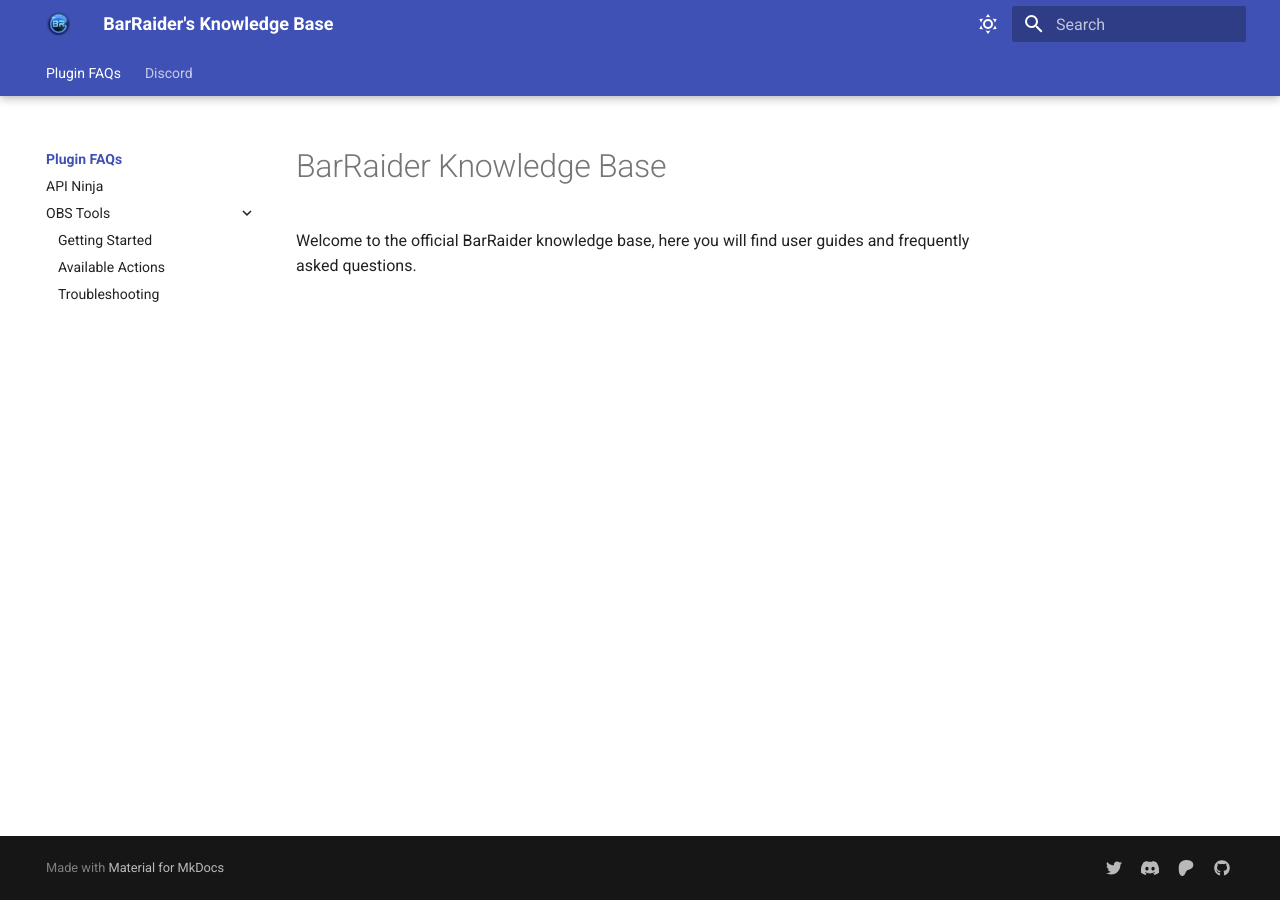
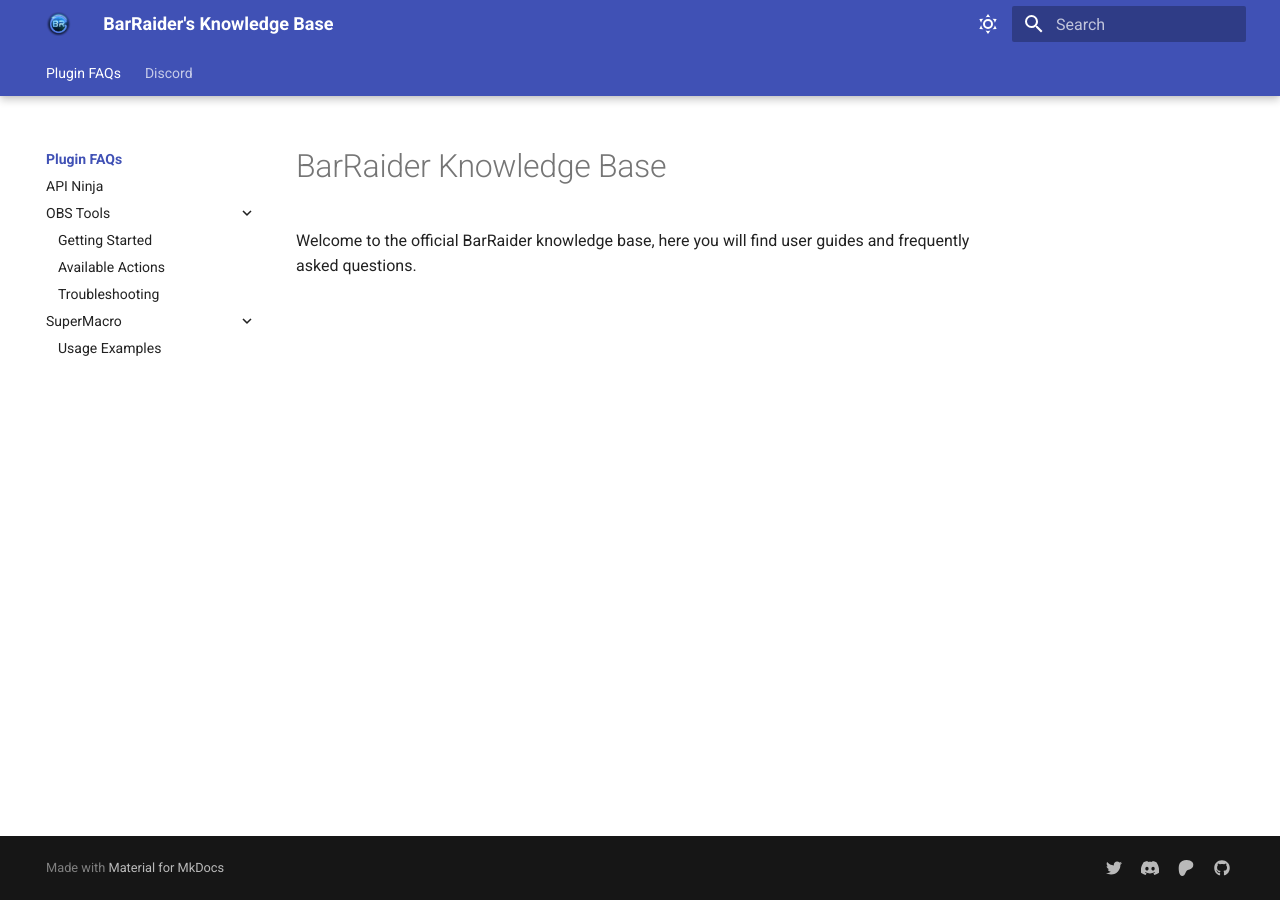
Before and after one commit to BarRaiders/barraiders.github.io, an MkDocs documentation site: the page built from docs/index.md, in a window 1280 px wide. Built offline with MkDocs 1.6.1 and Material for MkDocs 9.7.7, drawn with Linux system fonts in a browser that asks for light colours.

Commit message:
Update mkdocs.yml

```diff
--- a/mkdocs.yml
+++ b/mkdocs.yml
@@ -7,4 +7,6 @@
       - 'Getting Started': 'faqs/obs-tools/getting-started.md'
       - 'Available Actions': faqs/obs-tools/actions.md
       - 'Troubleshooting': 'faqs/obs-tools/troubleshooting.md'
+    - 'SuperMacro':
+      - 'Usage Examples': 'faqs/SuperMacro/usage-examples.md'
   - Discord: http://discord.barraider.com
```
